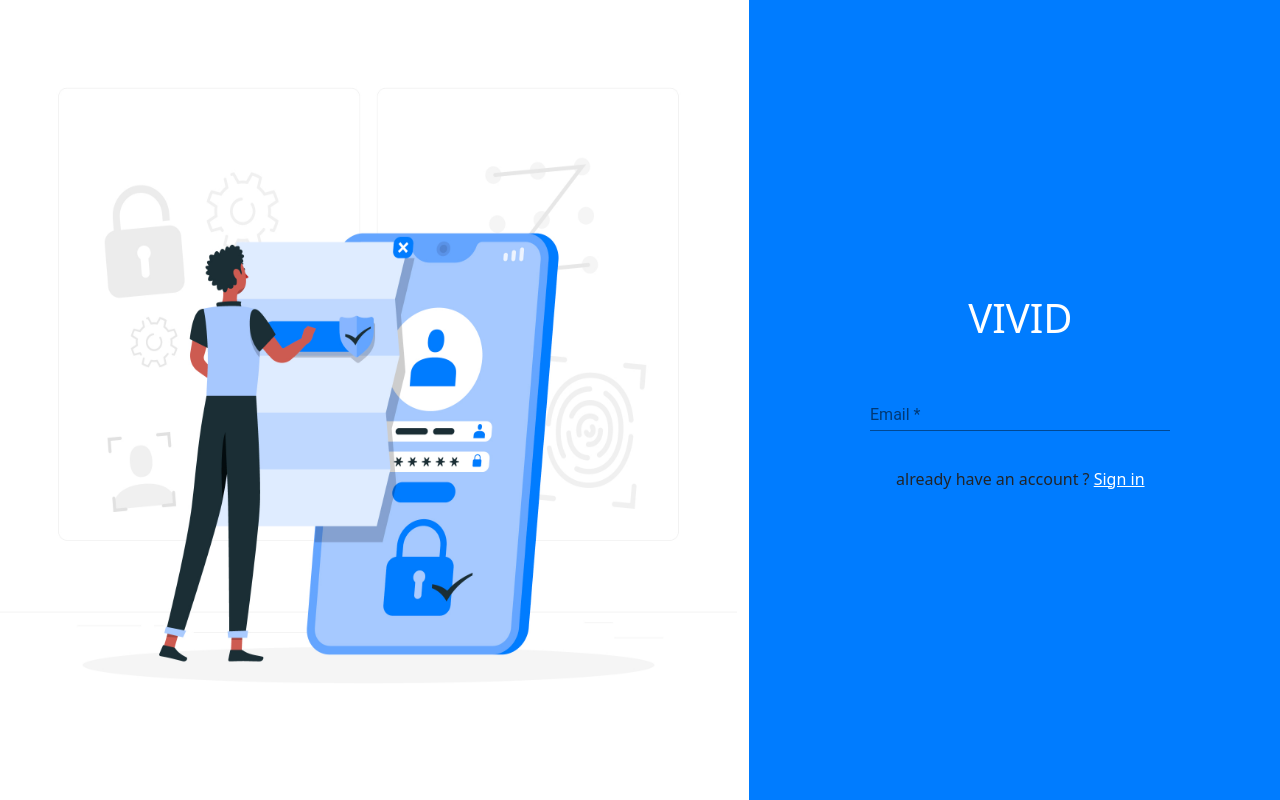
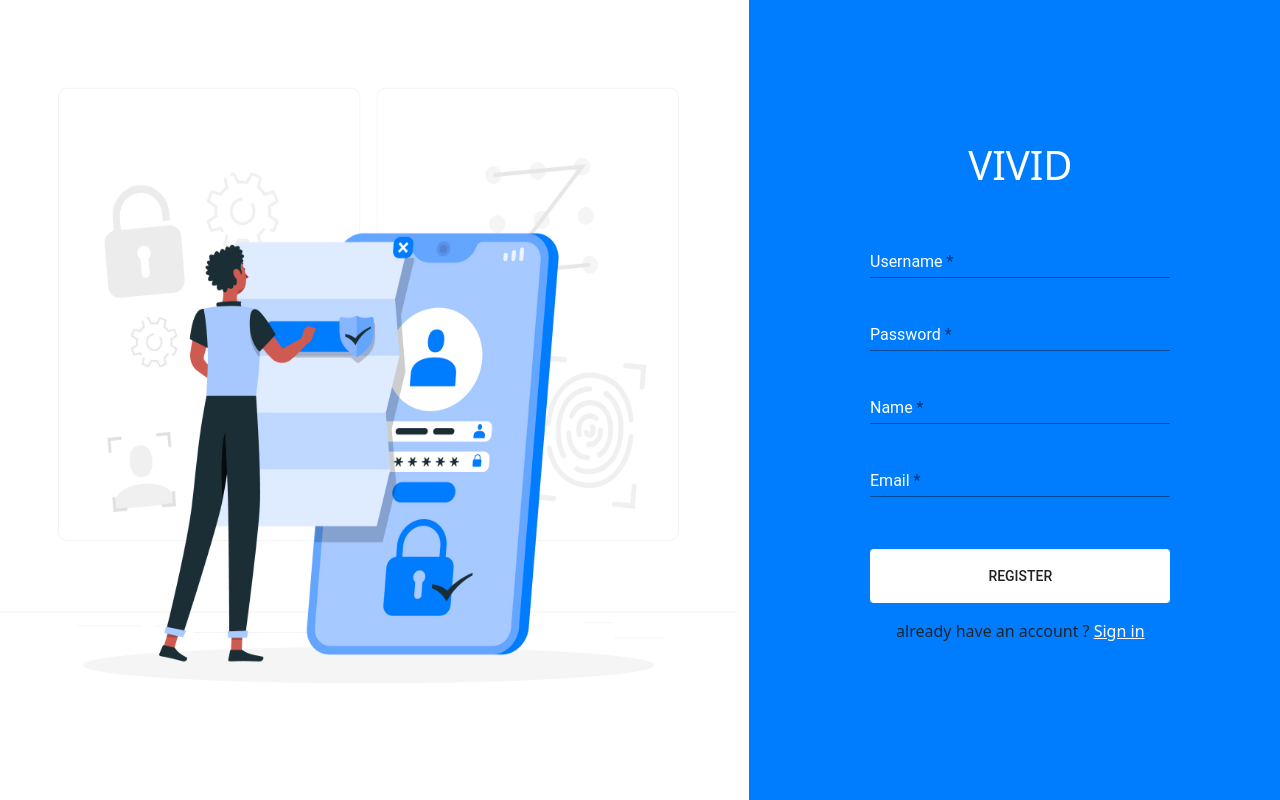
Before and after one commit to AhmedHamza7/vivid, an Angular app: page /register in a window 1280 px wide. Built offline with nearby package versions, Linux system fonts and the light colour scheme.

Commit message:
- handle register and its toastr.

```diff
--- a/package.json
+++ b/package.json
@@ -20,6 +20,7 @@
     "@angular/platform-browser-dynamic": "^15.2.0",
     "@angular/router": "^15.2.0",
     "bootstrap": "^5.3.1",
+    "ngx-toastr": "^17.0.2",
     "rxjs": "~7.8.0",
     "tslib": "^2.3.0",
     "zone.js": "~0.12.0"
--- a/src/app/app.module.ts
+++ b/src/app/app.module.ts
@@ -7,6 +7,8 @@ import { SideMenuComponent } from './core/components/side-menu/side-menu.compone
 import { HttpClientModule } from '@angular/common/http';
 import { BrowserAnimationsModule } from '@angular/platform-browser/animations';
 import { FormsModule, ReactiveFormsModule } from '@angular/forms';
+import { ToastrModule } from 'ngx-toastr';
+import { CommonModule } from '@angular/common';
 
 @NgModule({
   declarations: [
@@ -20,6 +22,8 @@ import { FormsModule, ReactiveFormsModule } from '@angular/forms';
     BrowserAnimationsModule,
     FormsModule,
     ReactiveFormsModule,
+    CommonModule,
+    ToastrModule.forRoot(), // ToastrModule added
 
   ],
   providers: [],
--- a/src/app/modules/auth/auth.module.ts
+++ b/src/app/modules/auth/auth.module.ts
@@ -8,7 +8,7 @@ import { HttpClientModule } from '@angular/common/http';
 import { ReactiveFormsModule,FormsModule } from '@angular/forms';
 import {MatInputModule} from '@angular/material/input';
 import {MatFormFieldModule} from '@angular/material/form-field';
-
+import {MatButtonModule} from '@angular/material/button';
 
 @NgModule({
   declarations: [
@@ -23,7 +23,7 @@ import {MatFormFieldModule} from '@angular/material/form-field';
     FormsModule,
     MatInputModule,
     MatFormFieldModule,
-
+    MatButtonModule
   ]
 })
 export class AuthModule { }
--- a/src/app/modules/auth/register/register.component.html
+++ b/src/app/modules/auth/register/register.component.html
@@ -32,17 +32,39 @@
                         type="email"
                         formControlName="email"
                         > -->
-                        <mat-form-field class="example-full-width">
-                            <mat-label>Email</mat-label>
-                            <input type="text" matInput formControlName="username" placeholder="Ex. pat@example.com">
-                            <mat-error *ngIf="registerFormControl['username'].touched">
-                              Please enter a valid email address
+                        <mat-form-field class="example-full-width text-white mb-2">
+                            <mat-label class="text-white">Username</mat-label>
+                            <input type="text" matInput formControlName="username">
+                            <mat-error class="text-white" *ngIf="registerFormControl['username'].errors?.['required']">
+                              - Username is <strong>require</strong>
                             </mat-error>
-                            <mat-error *ngIf="registerForm?.get('username')?.hasError('required')">
-                              Email is <strong>require</strong>
+                        </mat-form-field>
+                        <mat-form-field class="example-full-width text-white mb-2">
+                            <mat-label class="text-white">Password</mat-label>
+                            <input type="password" matInput formControlName="password">
+                            <mat-error class="text-white" *ngIf="registerFormControl['password'].errors?.['required']">
+                              - Password is <strong>require</strong>
                             </mat-error>
-                          </mat-form-field>
-                        <!-- <button class="button_submit" (click)="signUp()">Register</button> -->
+                        </mat-form-field>
+                        <mat-form-field class="example-full-width text-white mb-2">
+                            <mat-label class="text-white">Name</mat-label>
+                            <input type="text" matInput formControlName="name">
+                            <mat-error class="text-white" *ngIf="registerFormControl['name'].errors?.['required']">
+                              - Name is <strong>require</strong>
+                            </mat-error>
+                        </mat-form-field>
+                        <mat-form-field class="example-full-width text-white mb-2">
+                            <mat-label class="text-white">Email</mat-label>
+                            <input type="email" matInput formControlName="email">
+                            <mat-error class="text-white"  *ngIf="registerFormControl['email'].errors?.['email']">
+                              - Please enter a valid email address
+                            </mat-error>
+                            <mat-error class="text-white"  *ngIf="registerFormControl['email'].errors?.['required']">
+                              - Email is <strong>require</strong>
+                            </mat-error>
+                        </mat-form-field>
+                        <!-- <button class="button_submit mt-4" (click)="signUp()">Register</button> -->
+                        <button mat-flat-button class="button_submit mt-4" (click)="signUp()">Register</button>
                     </form>
                 </div>
                 <p class="signin text-center my-3 ">already have an account ? <a routerLink="/login">Sign in</a> </p>
--- a/src/app/modules/auth/register/register.component.scss
+++ b/src/app/modules/auth/register/register.component.scss
@@ -49,14 +49,14 @@
                 color: white;
             }
             .button_submit {
-                width: 100%;
+                // width: 100%;
                 height: 54px;
-                font-size: 14px;
-                color: white;
-                background: red;
-                border-radius: 5px;
-                border: none;
-                font-weight: 500;
+                // font-size: 14px;
+                // color: white;
+                // background: red;
+                // border-radius: 5px;
+                // border: none;
+                // font-weight: 500;
                 text-transform: uppercase;
             }
         }
--- a/src/app/modules/auth/register/register.component.ts
+++ b/src/app/modules/auth/register/register.component.ts
@@ -1,7 +1,7 @@
 import { FormBuilder, FormGroup, Validators } from '@angular/forms';
 import { AuthService } from './../../../core/services/auth.service';
 import { Component, OnInit } from '@angular/core';
-
+import { ToastrService } from 'ngx-toastr';
 
 @Component({
   selector: 'app-register',
@@ -12,27 +12,36 @@ export class RegisterComponent implements OnInit{
   registerForm: FormGroup =  new FormGroup({})
   constructor(
     private AuthService:AuthService,
-    private fb:FormBuilder
+    private fb:FormBuilder,
+    private toastr:ToastrService
     ){}
 
     ngOnInit(): void {
       this.initRegisterForm();
     }
+
     initRegisterForm(): void {
       this.registerForm = this.fb.group({
         username : ['', Validators.required],
         password : ['', Validators.required],
         name : ['', Validators.required],
-        email : ['', Validators.required],
+        email : ['', [Validators.required, Validators.email]],
       })
     }
+
     get registerFormControl() {
       return this.registerForm.controls;
     }
 
     signUp() {
       this.AuthService.register(this.registerForm.value).subscribe({
-        next: (res)=> console.log(res)
+        next: (res:any)=> {
+          this.toastr.success(res.message)
+
+        },
+        error: (err:any)=> {
+          this.toastr.error(err['message'], 'error')
+        }
       })
     }
  }
--- a/src/styles.scss
+++ b/src/styles.scss
@@ -1,2 +1,8 @@
 /* You can add global styles to this file, and also import other style files */
 @import '~@angular/material/prebuilt-themes/deeppurple-amber.css';
+@import '../node_modules/bootstrap/scss/functions';
+@import '../node_modules/bootstrap/scss/variables';
+@import '../node_modules/bootstrap/scss/mixins';
+@import 'ngx-toastr/toastr';
+
+@import 'ngx-toastr/toastr-bs5-alert';
```
Also changed, not shown: src/app/core/services/common.service.ts (added, +9 -0 lines), 2 other files (tests, documents, lock files or other folders).
